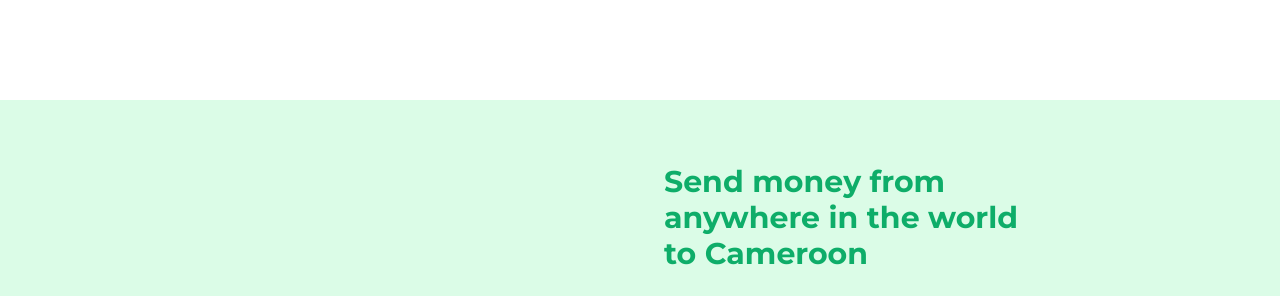
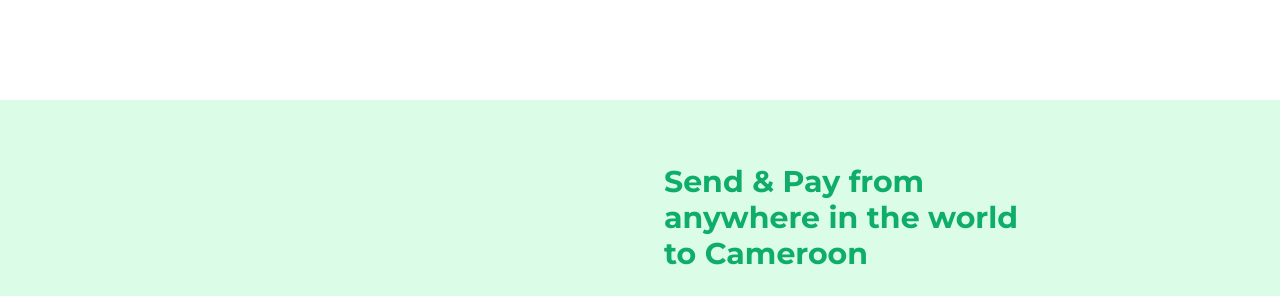
Before and after one commit to YBRpcTech/Nkwa-Hackathon, a React (Vite) app: page / in a window 1280 px wide. Shown: the part 1642-1938 px from the top of the page. Built offline with nearby package versions, Linux system fonts and the light colour scheme.

Commit message:
landing page in progress

```diff
--- a/src/pages/LandingPage/PayMoney.jsx
+++ b/src/pages/LandingPage/PayMoney.jsx
@@ -48,7 +48,7 @@ const PayMoney = () => {
         {/* Right Side Content */}
         <div className="flex-1 space-y-6 md:space-y-8">
           <h2 className="text-xl sm:text-2xl md:text-3xl font-bold text-primary mb-8">
-            Send money from anywhere in the world to Cameroon
+            Send & Pay from anywhere in the world to Cameroon
           </h2>
 
           <div className="space-y-6 md:space-y-8">
```
